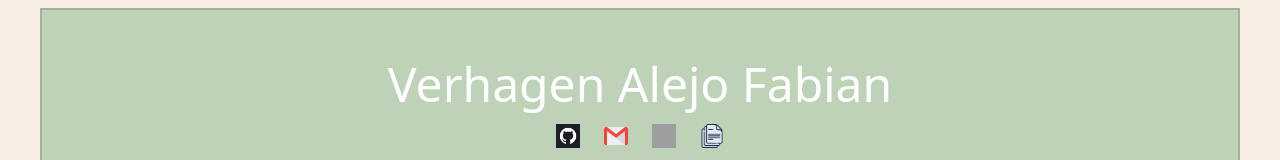
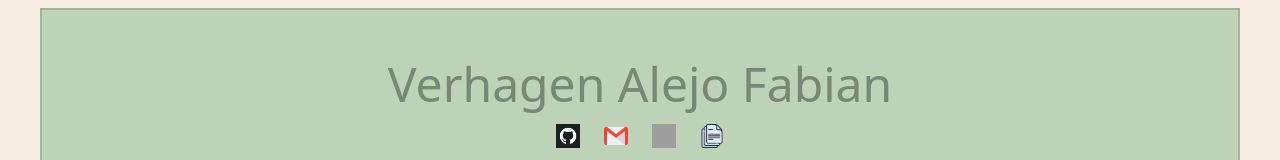
Before and after one commit to AlejoFabianV/portfolio, a React (Create React App) app: page / in a window 1280 px wide. Shown: the top 160 px of the page. Built offline with nearby package versions, Linux system fonts and the light colour scheme; grey boxes are pictures that could not be loaded.

Commit message:
agregue links a los icons

```diff
--- a/src/components/pages/presentation.js
+++ b/src/components/pages/presentation.js
@@ -3,7 +3,7 @@ import React from "react";
 const Presentation = () => {
     return (
         <section className=" mx-auto text-center">
-            <h1 className=" text-white pt-[50px] text-5xl">Verhagen Alejo Fabian</h1>
+            <h1 className=" pt-[50px] text-5xl text-[#798777]">Verhagen Alejo Fabian</h1>
             <div className=" mt-4 inline-flex justify-center gap-6">
                 <div>
                     <a href="https://github.com/AlejoFabianV" target="blank">
@@ -11,7 +11,7 @@ const Presentation = () => {
                     </a>
                 </div>
                 <div>
-                    <a href="https://github.com/AlejoFabianV" target="blank">
+                    <a href="https://mail.google.com/mail/?view=cm&fs=1&to=verhagenalejo@gmail.com" target="blank">
                         <img className=" h-6 w-6" src="imgs/icons/gmailIcon.png" alt="icon Gmail" />
                     </a>
                 </div>
@@ -21,7 +21,7 @@ const Presentation = () => {
                     </a>
                 </div>
                 <div>
-                    <a href="https://github.com/AlejoFabianV" target="blank">
+                    <a href="./Verhagen-Alejo-CV.pdf" target="blank">
                         <img className=" h-6 w-6" src="imgs/icons/cvIcon.png" alt="icon file cv" />
                     </a>
                 </div>
```
